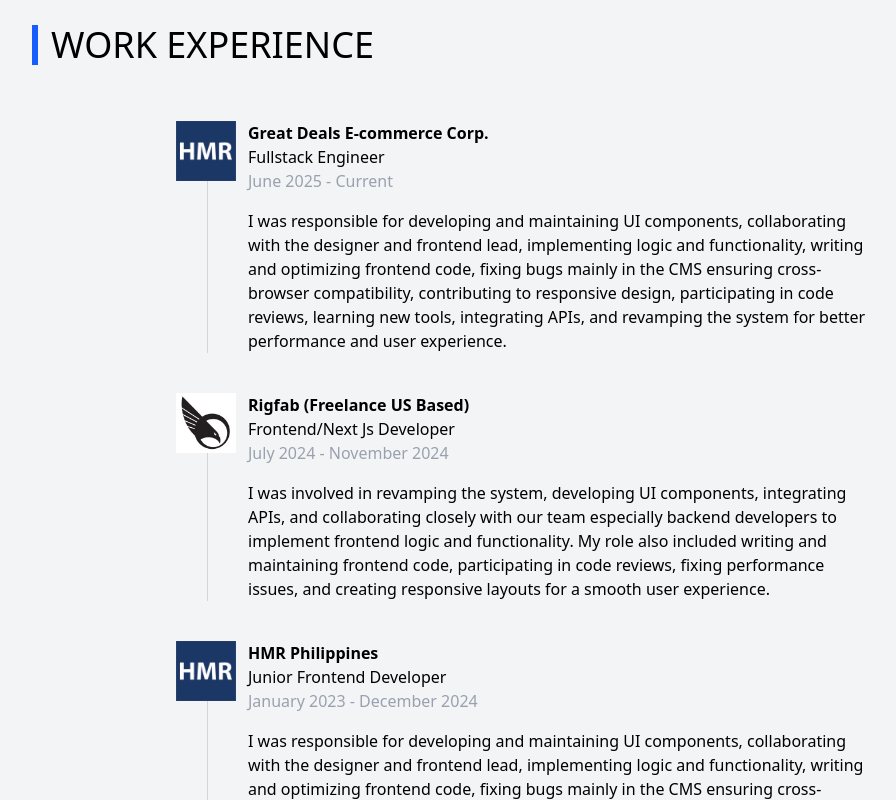
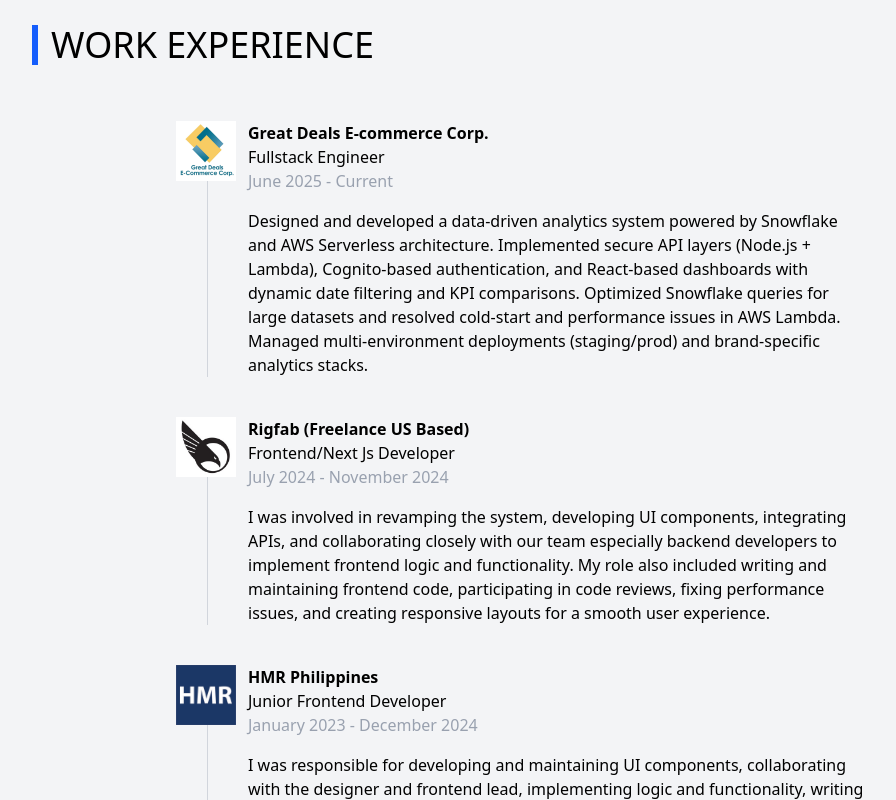
Before and after one commit to Kram-V/my-portfolio, a Next.js app: page / in a window 1280 px wide. Shown: the part 2180-2980 px from the top of the page, without its empty margins (83-979 px from the left). Built offline with nearby package versions, Linux system fonts and the light colour scheme.

Commit message:
modified

```diff
--- a/app/_components/Experience.tsx
+++ b/app/_components/Experience.tsx
@@ -16,8 +16,8 @@
             <div className="flex flex-col gap-4 border-l-1 border-l-gray-300 pr-0 lg:pr-10 pl-10 relative">
               <img
                 className="absolute -left-[25px] sm:-left-[32px] top-0 w-[50px] sm:w-[60px]"
-                src="/experience/hmr-philippines.png"
-                alt="HMR Philippines"
+                src="/experience/great-deals.jpeg"
+                alt="Great Deals E-commerce Corp."
               />
 
               <div className="flex flex-col">
@@ -27,13 +27,14 @@
               </div>
 
               <p className="w-full">
-                I was responsible for developing and maintaining UI components,
-                collaborating with the designer and frontend lead, implementing
-                logic and functionality, writing and optimizing frontend code,
-                fixing bugs mainly in the CMS ensuring cross-browser
-                compatibility, contributing to responsive design, participating
-                in code reviews, learning new tools, integrating APIs, and
-                revamping the system for better performance and user experience.
+                Designed and developed a data-driven analytics system powered by
+                Snowflake and AWS Serverless architecture. Implemented secure
+                API layers (Node.js + Lambda), Cognito-based authentication, and
+                React-based dashboards with dynamic date filtering and KPI
+                comparisons. Optimized Snowflake queries for large datasets and
+                resolved cold-start and performance issues in AWS Lambda.
+                Managed multi-environment deployments (staging/prod) and
+                brand-specific analytics stacks.
               </p>
             </div>
           </div>
--- a/app/app-confidential/page.tsx
+++ b/app/app-confidential/page.tsx
@@ -7,10 +7,6 @@
       <h2 className="text-4xl font-semibold">
         Oooopppsss! This app is confidential!
       </h2>
-
-      <p className="text-2xl">
-        But I can demo this web app during interview locally 😊
-      </p>
 
       <Link
         href="/"
--- a/data/client-projects.ts
+++ b/data/client-projects.ts
@@ -9,7 +9,7 @@
   },
   {
     image: { src: "/projects/flameguard-cms.png", alt: "Flameguard CMS" },
-    demoLiveLink: "/app-confidential",
+    demoLiveLink: "https://flameguardcms.com/login",
     srcCodeLink: "#",
     techStacks: ["Laravel", "MySQL", "Vue 3", "Tailwind CSS"],
   },
```
Also changed, not shown: public/experience/great-deals.jpeg (added), 1 other file (tests, documents, lock files or other folders).
